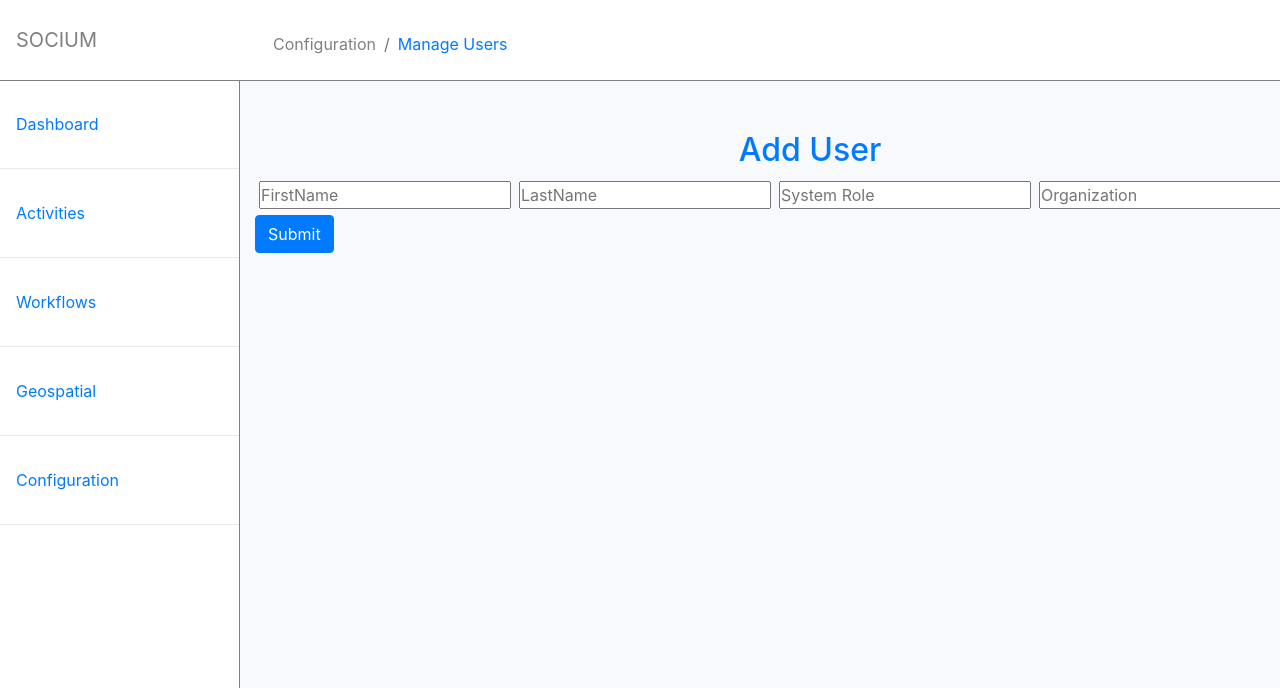
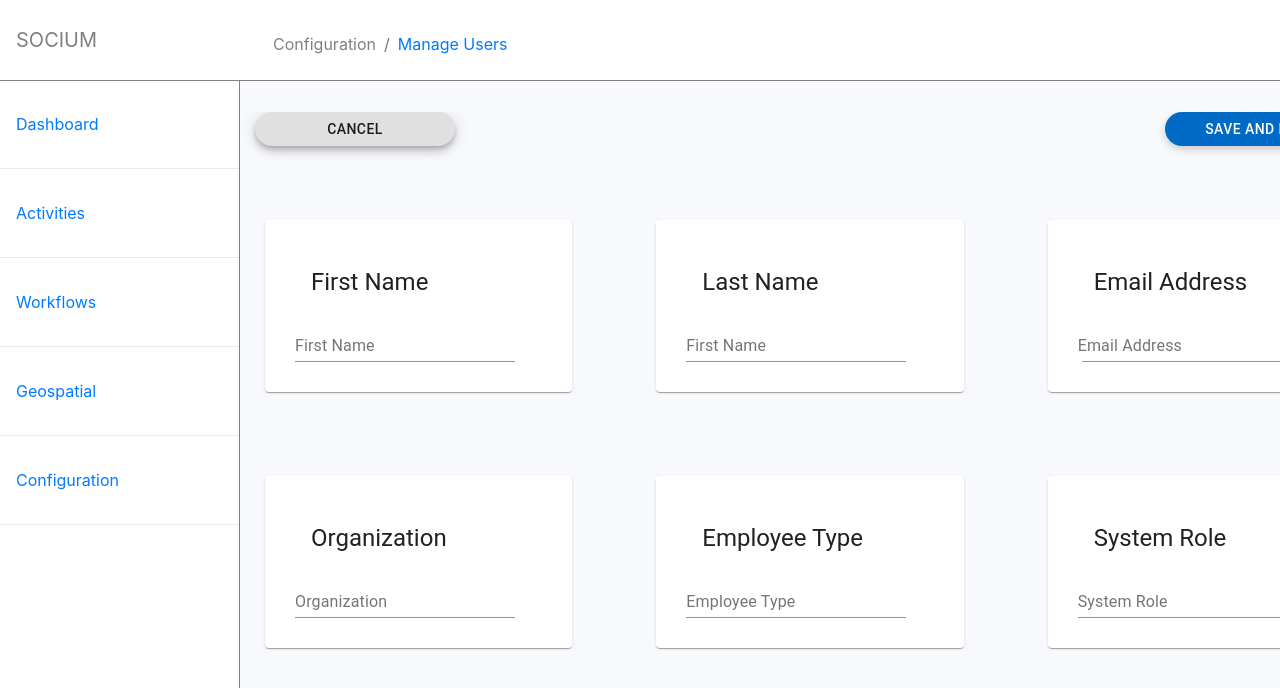
Before and after one commit to blweber/context-prac, a React (Create React App) app in the folder client/: page /ContactForm in a window 1280 px wide. Shown: the top 688 px of the page. Built offline with nearby package versions, Linux system fonts and the light colour scheme.

Commit message:
add a user styling -- added email column, styled buttons
TODO: create button and card components, remove all inline styling, figure out why base font (open sans) isn't extending throughout the app, add breakpoints, etc.

```diff
--- a/client/src/App.css
+++ b/client/src/App.css
@@ -3,14 +3,14 @@
   margin: 0;
   padding: 0;
 }
-
+/*
 body {
   font-family: "Raleway", sans-serif;
   font-size: 1rem;
   line-height: 1.6;
   background-color: rgb(253, 250, 250);
   color: rgb(70, 69, 69);
-}
+} */
 
 .MuiButton-contained {
   background-color: #0077E1 !important;
--- a/client/src/components/contacts/ContactFilter.js
+++ b/client/src/components/contacts/ContactFilter.js
@@ -1,8 +1,10 @@
 import React, { useContext } from "react";
 import ContactContext from "../../context/contact/contactContext";
-import { Link } from "react-router-dom";
 import { Input, Button, Icon } from "@material-ui/core";
 import Grid from '@material-ui/core/Grid';
+import Fab from '@material-ui/core/Fab';
+
+import "./contactFilter.scss"
 
 const ContactFilter = () => {
   const contactContext = useContext(ContactContext); //app level state
@@ -30,9 +32,17 @@ const ContactFilter = () => {
         />
         </Grid>
         <Grid item xs={2}>
-        <Button variant="contained">
-          <Link to="/ContactForm">Add User</Link>
-        </Button>
+        <Fab
+          href="/ContactForm"
+          variant="extended"
+          size="small"
+          aria-label="save"
+          className={'add-user-btn'}
+          style={{width: '200px', float: 'right'}} //TODO: remove inline styling
+          type="button"
+        >
+          Add User
+        </Fab>
       </Grid>
     </Grid>
   );
--- a/client/src/components/contacts/ContactForm.js
+++ b/client/src/components/contacts/ContactForm.js
@@ -1,5 +1,11 @@
 import React, { useState, useContext, useEffect } from "react";
+import { Grid, FormControl, InputLabel, Input, TextField } from "@material-ui/core";
+import Card from '@material-ui/core/Card';
+import CardHeader from '@material-ui/core/CardHeader';
+import Fab from '@material-ui/core/Fab';
+
 import ContactContext from "../../context/contact/contactContext";
+import "./contactForm.scss"
 
 const ContactForm = props => {
   const contactContext = useContext(ContactContext);
@@ -14,7 +20,8 @@ const ContactForm = props => {
         firstname: "",
         lastname: "",
         systemrole: "",
-        organization: ""
+        organization: "",
+        email: ""
       });
     }
   }, [contactContext, current]);
@@ -23,10 +30,11 @@ const ContactForm = props => {
     firstname: "",
     lastname: "",
     systemrole: "",
-    organization: ""
+    organization: "",
+    email: ""
   });
 
-  const { firstname, lastname, systemrole, organization } = contact;
+  const { firstname, lastname, systemrole, organization, email } = contact;
 
   const onChange = e =>
     setContact({ ...contact, [e.target.name]: e.target.value });
@@ -41,53 +49,169 @@ const ContactForm = props => {
     setContact({
       firstname: "",
       lastname: "",
+      email: "",
+      organization: "",
+      employeetype: "",
       systemrole: "",
-      organization: ""
     });
     props.history.push("/");
   };
 
   return (
+
+    <div>
       <form onSubmit={onSubmit}>
-      <div className="form-group">
-        <h2 className="text-primary mx-5">Add User </h2>
-        <input
+        <Grid container spacing={8}>
+          <Grid item xs={12}>
+            <Grid container alignItems="flex-start" justify="flex-end">
+                <Grid item xs={6}>
+                  <Fab
+                    variant="extended"
+                    size="small"
+                    aria-label="cancel"
+                    className={{ label: 'cancel-btn' }}
+                    style={{width: '200px'}}
+                  >
+                    Cancel
+                  </Fab>
+                </Grid>
+                <Grid item xs={6}>
+                  <Fab
+                    variant="extended"
+                    size="small"
+                    aria-label="save"
+                    className={'save-btn'}
+                    style={{width: '200px', float: 'right'}} //TODO: remove inline styling
+                    type="submit"
+                  >
+                    Save and Finish
+                  </Fab>
+                </Grid>
+            </Grid>
+          </Grid>
+            <Grid item xs={6} sm={4}>
+              <Card className='add-user-card'>
+                  <CardHeader
+                    title="First Name"
+                  />
+                  <FormControl>
+                    <InputLabel className={{ root: 'card-font'}}>
+                      First Name
+                    </InputLabel>
+                    <Input
                       type="text"
                       placeholder="FirstName"
                       name="firstname"
                       value={firstname}
                       onChange={onChange}
-          className="mx-1"
+                      // className="mx-1"
                     />
-        <input
+                  </FormControl>
+              </Card>
+            </Grid>
+            <Grid item xs={6} sm={4}>
+              <Card className='add-user-card'>
+                <CardHeader
+                  title="Last Name"
+                />
+                <FormControl>
+                  <InputLabel>
+                    First Name
+                  </InputLabel>
+                  <Input
                     type="text"
                     placeholder="LastName"
                     name="lastname"
                     value={lastname}
                     onChange={onChange}
-          className="mx-1"
+                    // className="mx-1"
                   />
-        <input
+                </FormControl>
+              </Card>
+            </Grid>
+            <Grid item xs={6} sm={4}>
+              <Card className='add-user-card'>
+                <CardHeader
+                  title="Email Address"
+                />
+                <FormControl>
+                  <InputLabel>
+                    Email Address
+                  </InputLabel>
+                  <Input
                     type="text"
-          placeholder="System Role"
-          name="systemrole"
-          value={systemrole}
+                    placeholder="Email"
+                    name="email"
+                    value={email}
                     onChange={onChange}
                     className="mx-1"
                   />
-        <input
+                </FormControl>
+              </Card>
+            </Grid>
+            <Grid item xs={6} sm={4}>
+              <Card className='add-user-card'>
+                  <CardHeader
+                    title="Organization"
+                  />
+                  <FormControl>
+                    <InputLabel>
+                      Organization
+                    </InputLabel>
+                    <Input
                       type="text"
                       placeholder="Organization"
                       name="organization"
                       value={organization}
                       onChange={onChange}
-          className="mx-1"
+                      // className="mx-1"
                     />
-        <div>
-          <input type="submit" value="Submit" className="btn btn-primary" />
+                  </FormControl>
+              </Card>
+            </Grid>
+            <Grid item xs={6} sm={4}>
+              <Card className='add-user-card'>
+                <CardHeader
+                  title="Employee Type"
+                />
+                <FormControl>
+                  <InputLabel>
+                  Employee Type
+                  </InputLabel>
+                  <Input
+                    type="text"
+                    placeholder="EmployeeType"
+                    // name="employeetype"
+                    // value={employeetype}
+                    // onChange={onChange}
+                    // className="mx-1"
+                  />
+                </FormControl>
+              </Card>
+            </Grid>
+            <Grid item xs={4}>
+              <Card className='add-user-card'>
+                <CardHeader
+                  title="System Role"
+                />
+                <FormControl>
+                  <InputLabel>
+                    System Role
+                  </InputLabel>
+                  <Input
+                    type="text"
+                    placeholder="SystemRole"
+                    name="systemrole"
+                    value={systemrole}
+                    onChange={onChange}
+                    // className="mx-1"
+                  />
+                </FormControl>
+              </Card>
+            </Grid>
+          </Grid>
+        </form>
       </div>
-      </div>
-    </form>
   );
 };
 
--- a/client/src/components/contacts/ContactItem.js
+++ b/client/src/components/contacts/ContactItem.js
@@ -6,7 +6,7 @@ const ContactItem = ({ contact }) => {
   const contactContext = useContext(ContactContext);
   const { deleteContact, setCurrent, clearCurrent } = contactContext;
 
-  const { firstname, lastname, systemrole, organization } = contact;
+  const { firstname, lastname, systemrole, organization, email } = contact;
 
   const onDelete = () => {
     deleteContact(id);
--- a/client/src/components/contacts/ContactTable.js
+++ b/client/src/components/contacts/ContactTable.js
@@ -12,7 +12,7 @@ const ContactTable = ({ contact }) => {
 
   const { deleteContact } = contactContext;
 
-  const { id, firstname, lastname, systemrole, organization } = contact;
+  const { id, firstname, lastname, systemrole, organization, email } = contact;
 
   const onDelete = () => {
     deleteContact(id);
@@ -23,8 +23,9 @@ const ContactTable = ({ contact }) => {
       <th scope="row">{id}</th>
       <td>{firstname}</td>
       <td>{lastname}</td>
+      <td>{email}</td>
+      <td>{organization}</td>
       <td>{systemrole}</td>
-      <td>{organization}</td>
       <UncontrolledButtonDropdown className="dropdown m-2">
         <DropdownToggle caret>Action</DropdownToggle>
         <DropdownMenu right>
--- a/client/src/components/contacts/Contacts.js
+++ b/client/src/components/contacts/Contacts.js
@@ -24,8 +24,9 @@ const Contacts = () => {
             <th scope="col">#</th>
             <th scope="col">First</th>
             <th scope="col">Last</th>
+            <th scope="col">Email Address</th>
+            <th scope="col">Organization</th>
             <th scope="col">System Role</th>
-            <th scope="col">Organization</th>
             <th scope="col">Actions</th>
           </tr>
         </thead>
--- /dev/null
+++ b/client/src/components/contacts/contactFilter.scss
@@ -0,0 +1,9 @@
+// TODO: make button component and style button.scss
+@import '../../variables/base.scss';
+
+a.add-user-btn {
+    min-width: 180px;
+    background: $blue;
+    color: #ffffff;
+    box-shadow: 0px 3px 8px 0px rgba(0,0,0,0.2);
+}
--- /dev/null
+++ b/client/src/components/contacts/contactForm.scss
@@ -0,0 +1,22 @@
+// TODO: make card a component and style card.scss
+@import '../../variables/base.scss';
+
+.add-user-card {
+    padding: 30px;
+    margin: 10px;
+}
+
+div.card-font {
+    font-family: 'Open Sans', sans-serif;
+}
+
+button.save-btn {
+    min-width: 180px;
+    background: $blue;
+    color: #ffffff;
+    box-shadow: 0px 3px 8px 0px rgba(0,0,0,0.2);
+}
+.cancel-btn{
+    background: rgba(0,0,0,0);
+    box-shadow: 0px 3px 8px 0px rgba(0,0,0,0.2);
+}
--- a/client/src/context/contact/ContactState.js
+++ b/client/src/context/contact/ContactState.js
@@ -20,70 +20,80 @@ const ContactState = props => {
         firstname: "Jared ",
         lastname: "Plotkin",
         systemrole: "Edit",
-        organization: "DSCA"
+        organization: "DSCA",
+        email: "jp@dsca.com"
       },
       {
         id: 2,
         firstname: "Michael ",
         lastname: "Jordan",
         systemrole: "Configure",
-        organization: "DSCA"
+        organization: "DSCA",
+        email: "mj@dsca.com"
       },
       {
         id: 3,
         firstname: "Bridget",
         lastname: "Omo-Ekpadi",
         systemrole: "Edit",
-        organization: "DSCA"
+        organization: "DSCA",
+        email: "bo@dsca.com"
       },
       {
         id: 4,
         firstname: "Alex",
         lastname: "Jones",
         systemrole: "Edit",
-        organization: "AC"
+        organization: "AC",
+        email: "aj@dsca.com"
       },
       {
         id: 5,
         firstname: "Jacob",
         lastname: "Fraher",
         systemrole: "Configure",
-        organization: "EC"
+        organization: "EC",
+        email: "jf@dsca.com"
       },
       {
         id: 6,
         firstname: "James",
         lastname: "Hildebrand",
         systemrole: "View",
-        organization: "MILDEP"
+        organization: "MILDEP",
+        email: "jh@dsca.com"
       },
       {
         id: 7,
         firstname: "Eva",
         lastname: "Sachar",
         systemrole: "Edit",
-        organization: "EC"
+        organization: "EC",
+        email: "es@dsca.com"
       },
       {
         id: 8,
         firstname: "Marie",
         lastname: "Edozie",
         systemrole: "Administrator",
-        organization: "DSCA"
+        organization: "DSCA",
+        email: "me@dsca.com"
       },
       {
         id: 9,
         firstname: "Adrian",
         lastname: "Meyers",
         systemrole: "Edit",
-        organization: "MILDEP"
+        organization: "MILDEP",
+        email: "am@dsca.com"
       },
       {
         id: 10,
         firstname: "Steve",
         lastname: "Porter",
         systemrole: "Configure",
-        organization: "DSCA"
+        organization: "DSCA",
+        email: "sp@dsca.com"
       }
     ],
     current: null,
```
Also changed, not shown: client/src/variables/base.scss (+51 -7 lines). Lines whose indentation alone changed are shown as unchanged.
